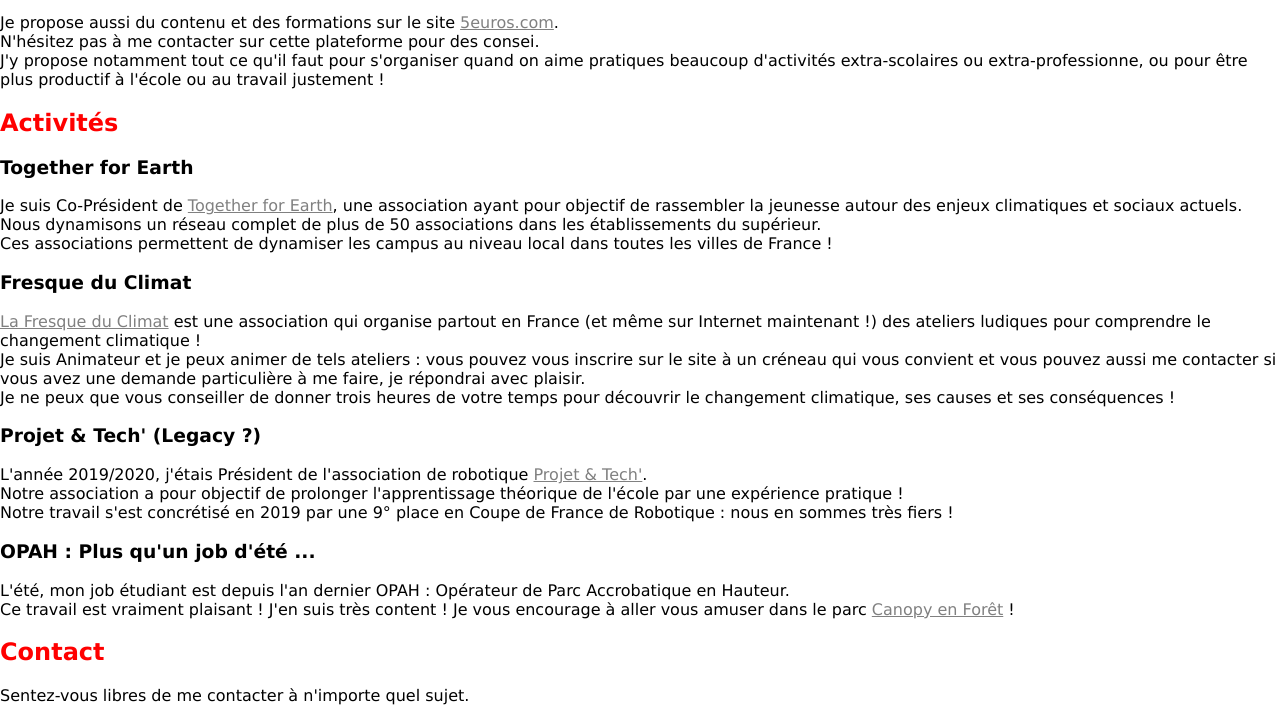
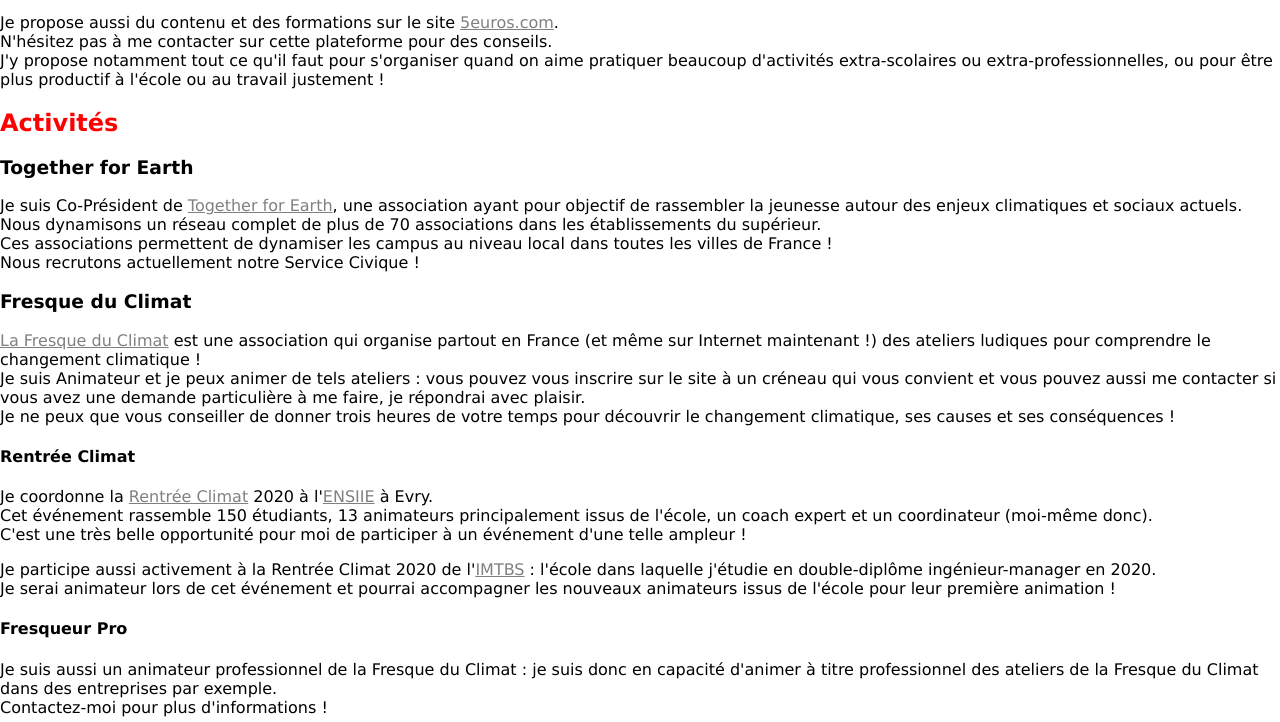
Before and after one commit to SamuelTauleigne/SamuelTauleigne.github.io, a plain HTML site: page index.html in a window 1280 px wide. Shown: the part 302-1024 px from the top of the page. Drawn offline with Linux system fonts and the light colour scheme.

Commit message:
[FEA] WebSite Content : Add FDC RC + PRO

```diff
--- a/index.html
+++ b/index.html
@@ -27,10 +27,10 @@
           <div class="dropdown">
             <button class="dropbtn">Activités</button>
             <div class="dropdown-content">
-              <a href="#t4e">Together for Earth</a>
-              <a href="#fresque">Fresque du Climat</a>
-              <a href="#robot">Projet & Tech' (Legacy ?)</a>
-              <a href="#canopy">OPAH : Plus qu'un job d'été ...</a>
+              <a class="dropitems" href="#t4e">Together for Earth</a>
+              <a class="dropitems" href="#fresque">Fresque du Climat</a>
+              <a class="dropitems" href="#robot">Projet & Tech' (Legacy ?)</a>
+              <a class="dropitems" href="#canopy">OPAH : Plus qu'un job d'été ...</a>
             </div>
           </div>
           <li><a href="#contact">Contact</a></li>
@@ -65,8 +65,8 @@
               </p>
 	      <p>
 		Je propose aussi du contenu et des formations sur le site <a href="https://5euros.com/profil/samt">5euros.com</a>.<br>
-		N'hésitez pas à me contacter sur cette plateforme pour des consei.<br>
-		J'y propose notamment tout ce qu'il faut pour s'organiser quand on aime pratiques beaucoup d'activités extra-scolaires ou extra-professionne, ou pour être plus productif à l'école ou au travail justement !
+		N'hésitez pas à me contacter sur cette plateforme pour des conseils.<br>
+		J'y propose notamment tout ce qu'il faut pour s'organiser quand on aime pratiquer beaucoup d'activités extra-scolaires ou extra-professionnelles, ou pour être plus productif à l'école ou au travail justement !
 	     </p>
 
             </div>
@@ -82,8 +82,9 @@
         <h3>Together for Earth</h3>
         <p>
           Je suis Co-Président de <a href="https://www.together-for-earth.org/">Together for Earth</a>, une association ayant pour objectif de rassembler la jeunesse autour des enjeux climatiques et sociaux actuels.<br>
-          Nous dynamisons un réseau complet de plus de 50 associations dans les établissements du supérieur.<br>
-          Ces associations permettent de dynamiser les campus au niveau local dans toutes les villes de France !
+          Nous dynamisons un réseau complet de plus de 70 associations dans les établissements du supérieur.<br>
+          Ces associations permettent de dynamiser les campus au niveau local dans toutes les villes de France !<br>
+          Nous recrutons actuellement notre Service Civique !
         </p>
       </div>
       <div id="fresque">
@@ -93,6 +94,21 @@
           Je suis Animateur et je peux animer de tels ateliers : vous pouvez vous inscrire sur le site à un créneau qui vous convient et vous pouvez aussi me contacter si vous avez une demande particulière à me faire, je répondrai avec plaisir.<br>
           Je ne peux que vous conseiller de donner trois heures de votre temps pour découvrir le changement climatique, ses causes et ses conséquences !
         </p>
+          <h4>Rentrée Climat</h4>
+          <p>
+            Je coordonne la <a href="https://www.rentreeclimat.org/">Rentrée Climat</a> 2020 à l'<a href="https://www.ensiie.fr/">ENSIIE</a> à Evry.<br>
+            Cet événement rassemble 150 étudiants, 13 animateurs principalement issus de l'école, un coach expert et un coordinateur (moi-même donc).<br>
+            C'est une très belle opportunité pour moi de participer à un événement d'une telle ampleur !
+          </p>
+          <p>
+            Je participe aussi activement à la Rentrée Climat 2020 de l'<a href="https://www.imt-bs.eu/">IMTBS</a> : l'école dans laquelle j'étudie en double-diplôme ingénieur-manager en 2020.<br>
+            Je serai animateur lors de cet événement et pourrai accompagner les nouveaux animateurs issus de l'école pour leur première animation !
+          </p>
+          <h4>Fresqueur Pro</h4>
+          <p>
+            Je suis aussi un animateur professionnel de la Fresque du Climat : je suis donc en capacité d'animer à titre professionnel des ateliers de la Fresque du Climat dans des entreprises par exemple.<br>
+            Contactez-moi pour plus d'informations !
+          </p>
       </div>
       <div id="robot">
         <h3>Projet & Tech' (Legacy ?)</h3>
@@ -105,8 +121,9 @@
       <div id="canopy">
         <h3>OPAH : Plus qu'un job d'été ...</h3>
         <p>
-          L'été, mon job étudiant est depuis l'an dernier OPAH : Opérateur de Parc Accrobatique en Hauteur.<br>
-          Ce travail est vraiment plaisant ! J'en suis très content ! Je vous encourage à aller vous amuser dans le parc <a href="https://www.facebook.com/parcoursaventures/">Canopy en Forêt</a> !
+          L'été, mon job étudiant est, depuis 2019, OPAH : Opérateur de Parc Accrobatique en Hauteur.<br>
+          Ce travail est vraiment plaisant ! J'en suis très content ! Je vous encourage à aller vous amuser dans le parc <a href="https://www.facebook.com/parcoursaventures/">Canopy en Forêt</a> !<br>
+          Cette opportunité, que j'ai saisie, me donne toujours plus envie de continuer l'escalade sur le plan personnel mais aussi sur le plan professionnel : j'ai la possibilité d'intégrer les équipes spécialisées du GRIMP (Groupe de Recherche et d'Intervention en Milieu Périlleux) dans mon activité de Sapeur-Pompier.
         </p>
       </div>
 		<!-- <div class="container">
@@ -170,7 +187,7 @@
                 </a>
               </li>
               <li class="list-inline-item">
-                <a href="mailto:samuel.tauleigne@etu.univ-st-etienne.fr" class="btn btn-default btn-lg">
+                <a href="mailto:tauleigne.samuel@gmail.com" class="btn btn-default btn-lg">
                   <i class="fa fa-envelope fa-fw"></i>
                   <span class="network-name">Mail</span>
                 </a>
--- a/style.css
+++ b/style.css
@@ -170,3 +170,7 @@ li a:hover {
 .dropdown:hover .dropdown-content {
   display: block;
 }
+
+.dropitems {
+  display: block;
+}
```
